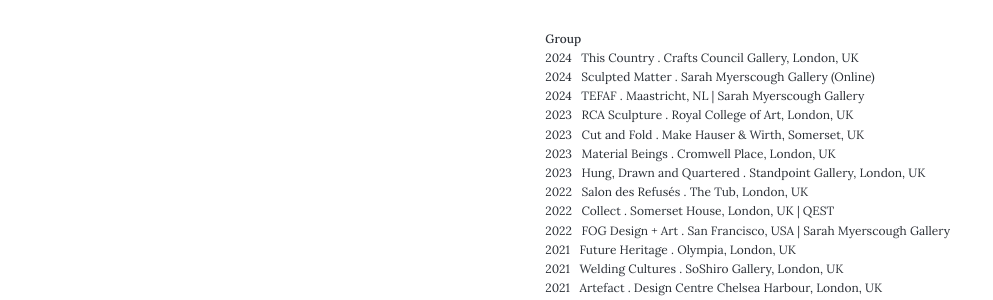
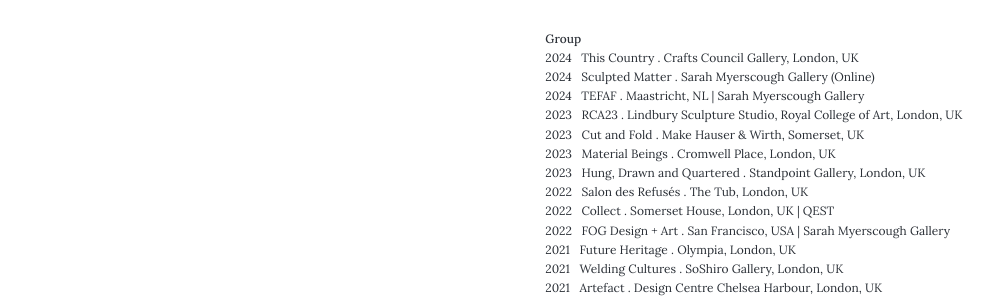
Before and after one commit to francespinnock/francespinnock.github.io, a Jekyll site: the page built from _pages/cv.md, in a window 1280 px wide and 1054 px high. Shown: the part 360-660 px from the top of the window, without its empty margins (28-1021 px from the left). Built offline with Jekyll 4.4.1, drawn with Linux system fonts in a browser that asks for light colours; nearby versions of some CDN libraries; some web fonts are replaced.

Commit message:
Update cv.md

```diff
--- a/_pages/cv.md
+++ b/_pages/cv.md
@@ -26,7 +26,7 @@ Live and works in London, UK
 2024&nbsp;&nbsp;&nbsp;This Country . Crafts Council Gallery, London, UK
 2024&nbsp;&nbsp;&nbsp;Sculpted Matter . Sarah Myerscough Gallery (Online)
 2024&nbsp;&nbsp;&nbsp;TEFAF . Maastricht, NL | Sarah Myerscough Gallery
-2023&nbsp;&nbsp;&nbsp;RCA Sculpture . Royal College of Art, London, UK
+2023&nbsp;&nbsp;&nbsp;RCA23 . Lindbury Sculpture Studio, Royal College of Art, London, UK
 2023&nbsp;&nbsp;&nbsp;Cut and Fold . Make Hauser & Wirth, Somerset, UK
 2023&nbsp;&nbsp;&nbsp;Material Beings . Cromwell Place, London, UK
 2023&nbsp;&nbsp;&nbsp;Hung, Drawn and Quartered . Standpoint Gallery, London, UK
```
